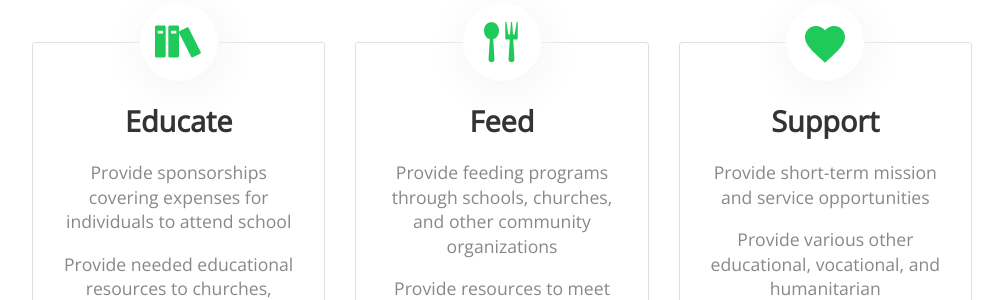
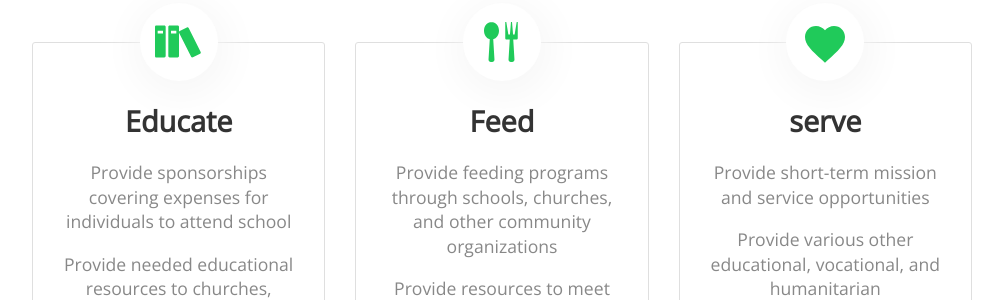
Before and after one commit to Growing-Beyond/gbsite, a Jekyll site: the page built from index.html, in a window 1280 px wide and 900 px high, scrolled down 990 px. Shown: the part 159-459 px from the top of the window, without its empty margins (138-1141 px from the left). Built offline with Jekyll 4.4.1, drawn with Linux system fonts in a browser that asks for light colours; nearby versions of some CDN libraries; a script that is not in the unit is left out.

Commit message:
Update index.html

```diff
--- a/index.html
+++ b/index.html
@@ -58,7 +58,7 @@ title: Growing Beyond
 
 		<li>
 			<div class="image">{% include icons/site.html icon="conditions" %}</div>
-			<h3 class="editable">Support</h3>
+			<h3 class="editable">serve</h3>
 			<p class="editable">
 				<p>Provide short-term mission and service opportunities</p>
 				<p>Provide various other educational, vocational, and humanitarian enhancements as opportunities arise</p>
```
